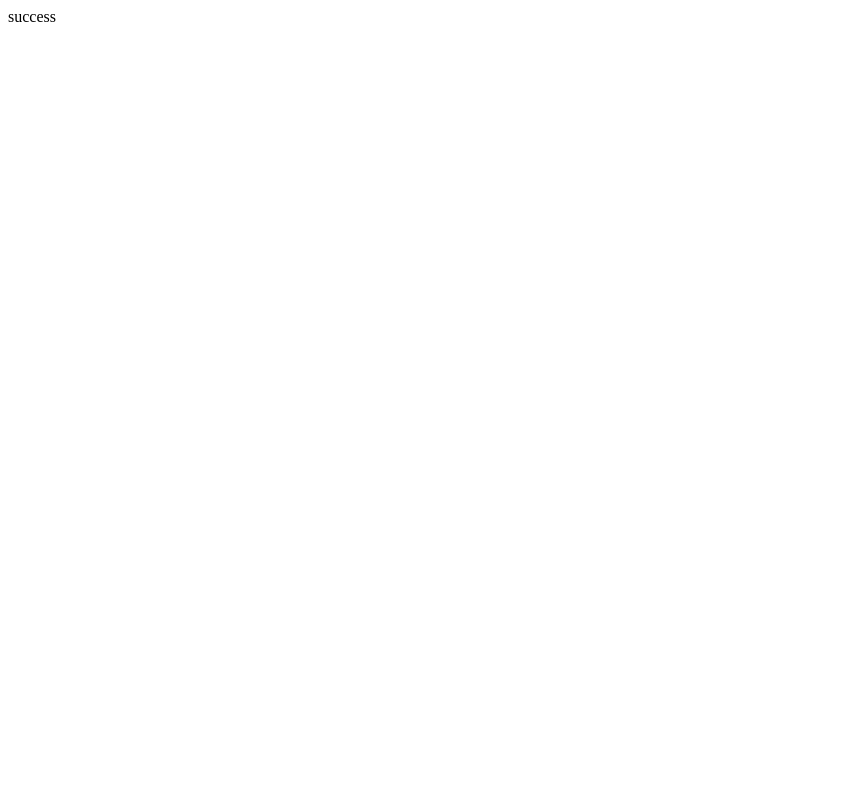
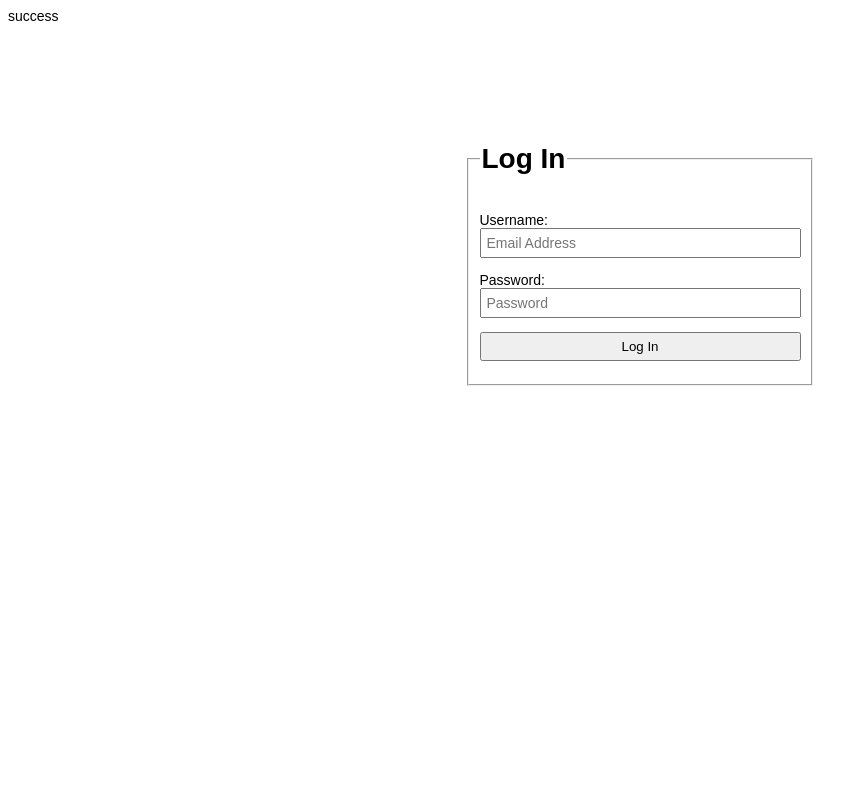
Before and after one commit to chalanicodes/loginform, a PHP site: page /ums/index.php in a window 1280 px wide. Before the commit the part shown is almost empty. Shown: the whole page, without its empty margins (0-868 px from the left). Run offline with PHP 8.4, Linux system fonts and the light colour scheme.

Commit message:
design login form

```diff
--- /dev/null
+++ b/ums/css/main.css
@@ -0,0 +1,33 @@
+body{
+    font-family: Arial, Helvetica, sans-serif;
+    font-size: 14px;
+}
+
+.login{
+    width: 350px;
+    margin: 100px auto;
+}
+
+p.error {
+    background: rgb(187, 10, 10);
+    color: white;
+    padding: 10px;
+}
+
+input{
+    display: block;
+    width: 100%;
+    padding: 5px;
+    -webkit-box-sizing: border-box;
+    -moz-box-sizing: border-box;
+    box-sizing: border-box;
+    font-size: 14px;
+
+}
+
+button{
+    width: 100%;
+    padding: 5px;
+    box-sizing: border-box;
+
+}
--- a/ums/index.php
+++ b/ums/index.php
@@ -4,9 +4,41 @@
 <head>
 	<meta charset="UTF-8">
 	<title>Log In - User Management System</title>
+	<link rel="stylesheet" href="css/main.css">
 </head>
 <body>
+	<div class="login">
 
+		<form action="index.php" method="post">
+
+			<fieldset>
+				<legend><h1>Log In</h1></legend>
+
+				<!-- <p class="error">Invalid Username / Password </p> -->
+
+				<p>
+					<label for="">Username:</label>
+					<input type="text" name="email" id="" placeholder="Email Address">
+
+				</p>
+
+				<p>
+					<label for="">Password:</label>
+					<input type="password" name="password" id="" placeholder="Password">
+
+				</p>
+
+				<p>
+					<button type="submit" name="submit">Log In</button>
+
+				</p>
+
+			</fieldset>
+
+		</form>
+
+
+	</div> <!-- .login -->
 </body>
 </html>
 <?php mysqli_close($connection); ?>
```
